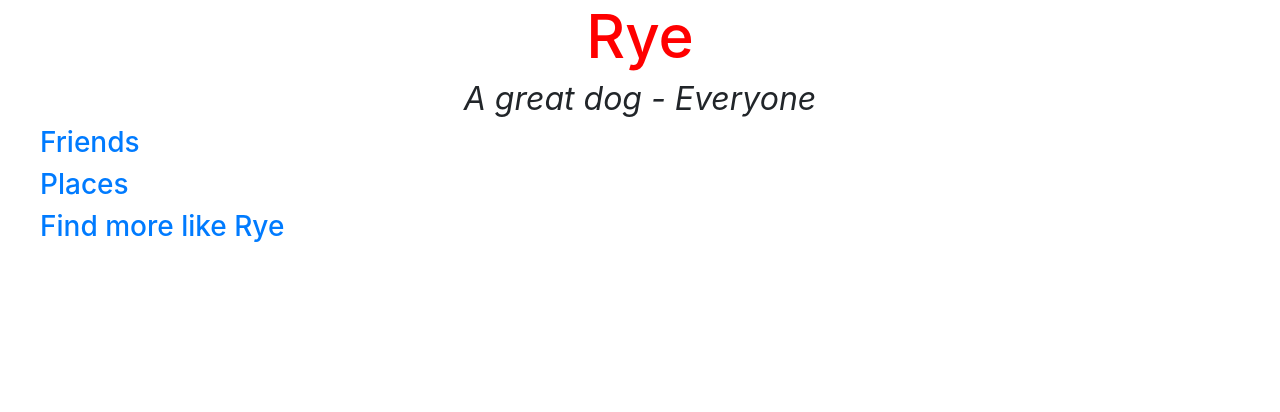
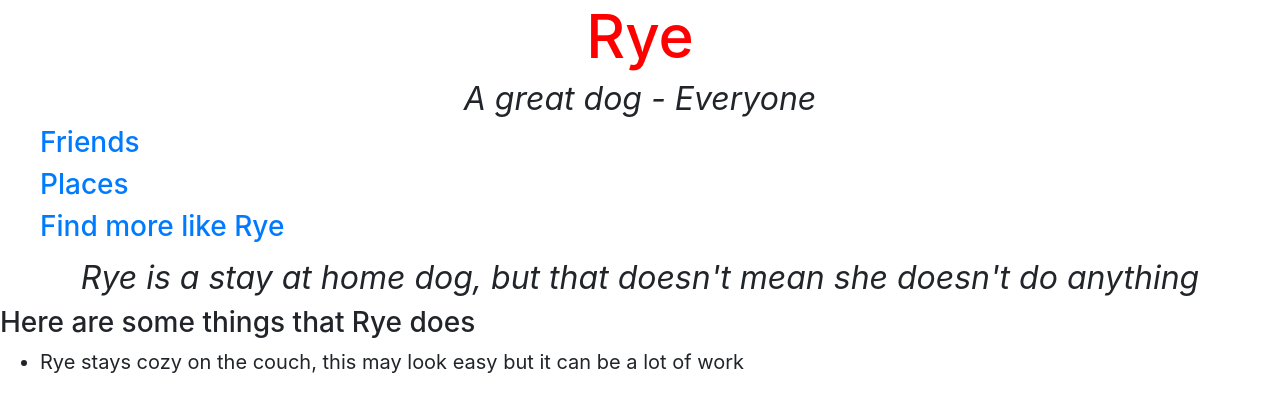
Before and after one commit to lcmpbll/my-first-website, a plain HTML site: page rye.html in a window 1280 px wide. Drawn offline with Linux system fonts and the light colour scheme; files that its build step writes are made by us from their sources.

Commit message:
Add some info about Rye.

```diff
--- a/rye.html
+++ b/rye.html
@@ -11,13 +11,20 @@
 		<h2>A great dog - Everyone</h2>
 	</div>
 	<div class="sidebar">
+		<ul>
+			<h3><a href="index.html">Friends</a></h3>
+			<h3><a href="my-favortie-places.html">Places</a></h3>
+			<h3><a href="https://southwesthumane.org/">Find more like Rye</a></h3>
+		</ul>
+	</div>
+	<h2>Rye is a stay at home dog, but that doesn't mean she doesn't do anything</h2>
+	<h3>Here are some things that Rye does</h3>
 	<ul>
-		<h3><a href="index.html">Friends</a></h3>
-		<h3><a href="my-favortie-places.html">Places</a></h3>
-		<h3><a href="https://southwesthumane.org/">Find more like Rye</a></h3>
+		<li>Rye stays cozy on the couch, this may look easy but it can be a lot of work</li>
 	</ul>
 
 
-	</div>
+
+
 </body>
 </html>
```
